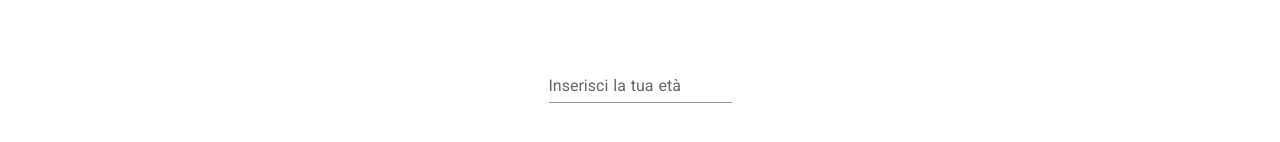
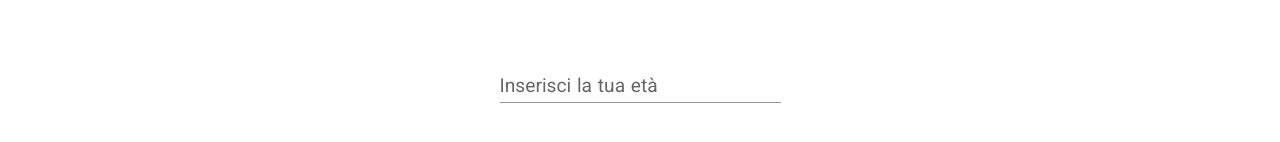
Before and after one commit to Cescx0f/Covid19Vaccine-ITA, a Nuxt app: page / in a window 1280 px wide. Shown: the part 214-356 px from the top of the page. Built offline with nearby package versions, Linux system fonts and the light colour scheme.

Commit message:
fix bigger input and results

```diff
--- a/components/age-input.vue
+++ b/components/age-input.vue
@@ -4,6 +4,7 @@
         <v-text-field
             v-model="inputValue"
             label="Inserisci la tua età"
+            class="age-input-component"
                   color="success"
                   type="number"
 
@@ -31,6 +32,12 @@ export default {
 }
 </script>
 
-<style>
-
+<style lang="scss">
+.age-input-component label {
+    font-size: 1.2em;
+}
+.age-input-component input{
+    font-size: 1.5em;
+    text-align: center;;
+  }
 </style>
--- a/components/result.vue
+++ b/components/result.vue
@@ -3,7 +3,7 @@
       <v-card
   elevation="3"
   outlined>
-    <v-card-text>
+    <v-card-text class="">
         Ti vaccinerai fra il <span class="font-weight-bold">{{startDate}}</span> e il <span class="font-weight-bold">{{endDate}}</span>
     </v-card-text>
     <v-card-text>
@@ -85,4 +85,8 @@ export default Vue.extend({
     justify-content: center;
     padding: 0 20px;
 }
+
+.v-card__text {
+    font-size: 1.1em;
+}
 </style>
```
